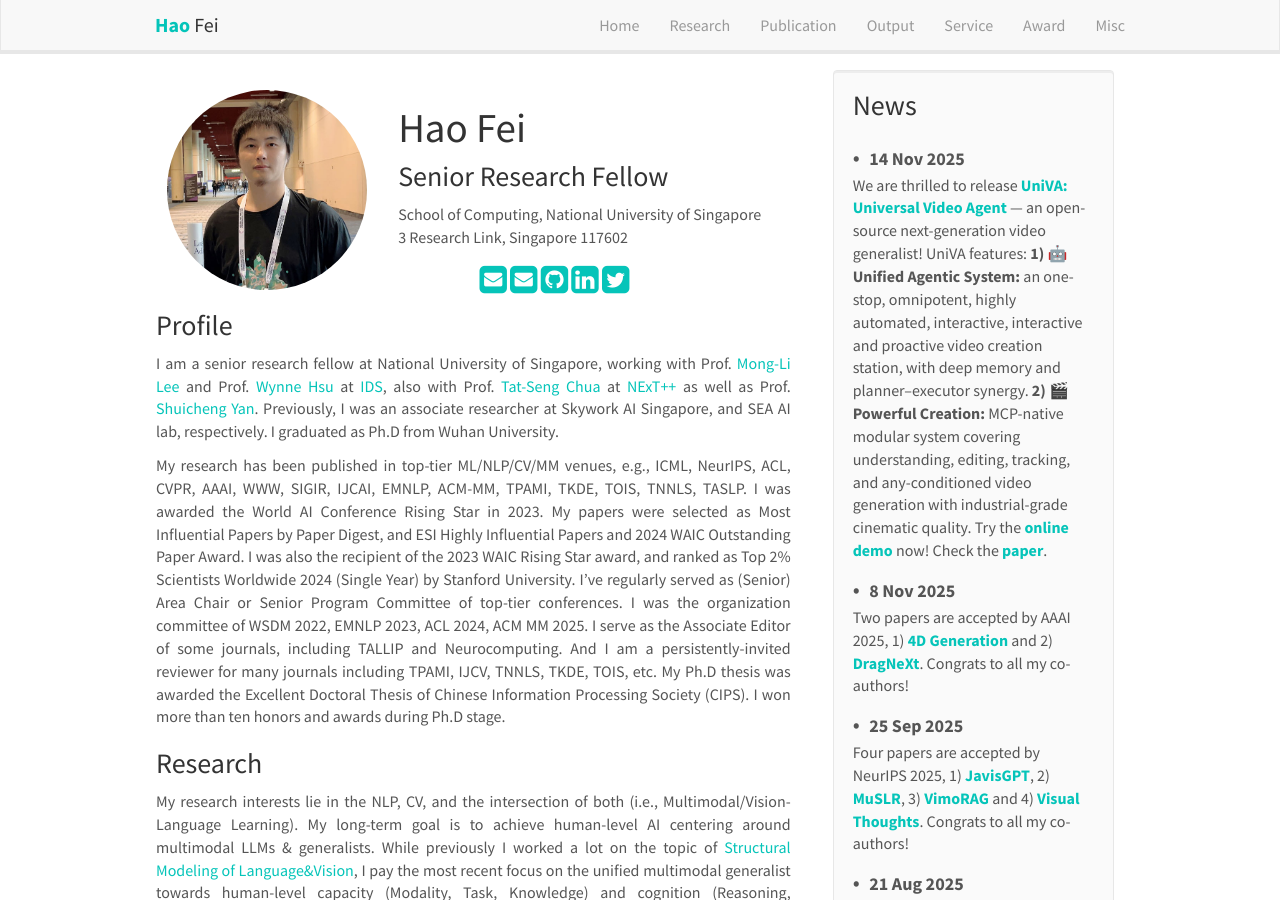
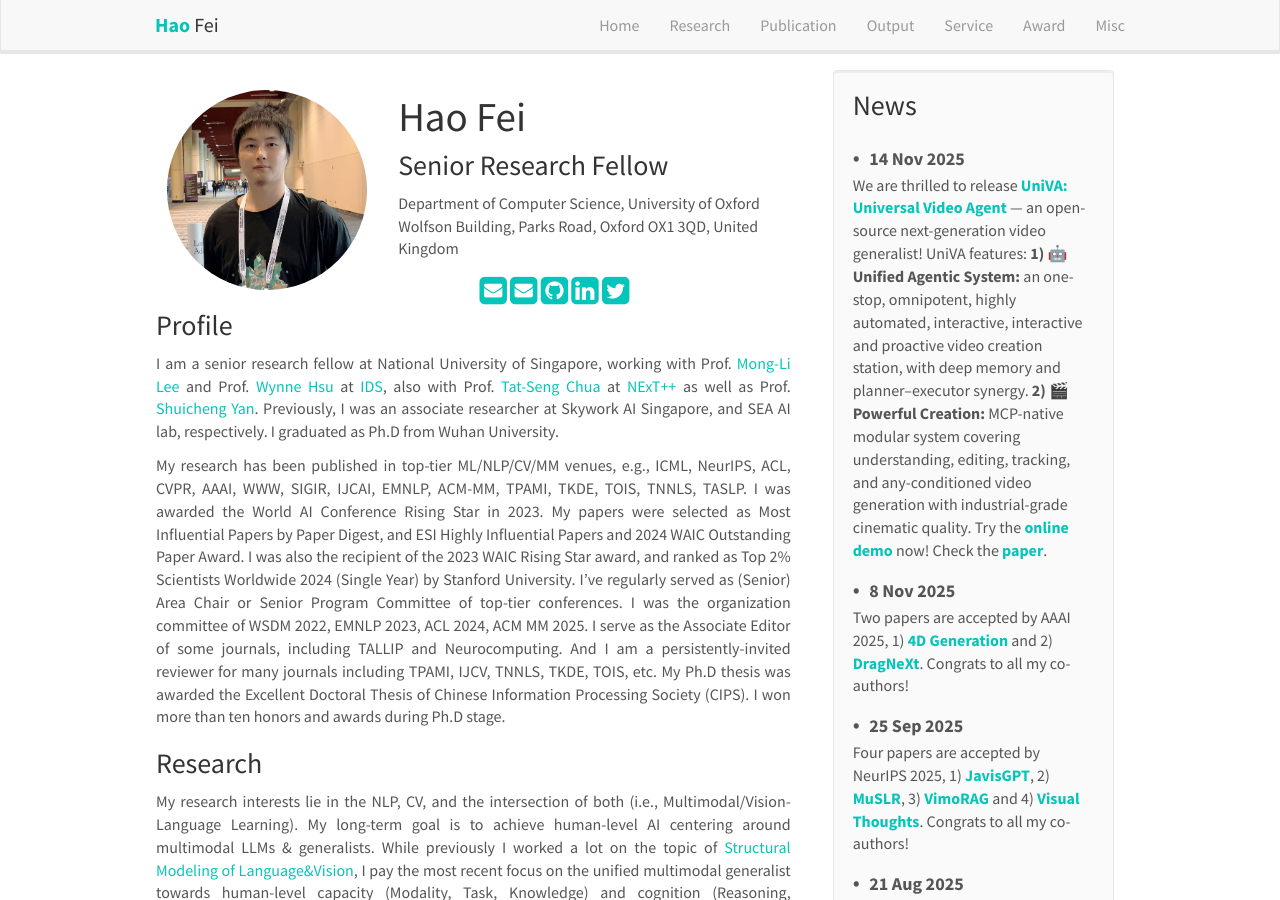
Before and after one commit to scofield7419/scofield7419.github.io, a Jekyll site: the page built from _pages/home.md, in a window 1280 px wide and 900 px high. Built offline with Jekyll 4.4.1, drawn with Linux system fonts in a browser that asks for light colours; nearby versions of some CDN libraries; comment, search, counter and statistics services are not loaded; a style sheet for code colours, icons or effects is not loaded.

Commit message:
Update pi.yml

```diff
--- a/_data/pi.yml
+++ b/_data/pi.yml
@@ -1,7 +1,7 @@
 - name: Hao Fei
   photo: feihao-potriat.jpg
   info: Senior Research Fellow
-  email: haofei37@nus.edu.sg
+  email: hao.fei@bdi.ox.ac.uk
   email2: haofei7419@gmail.com
   github: https://github.com/scofield7419
   dblp: https://dblp.uni-trier.de/pid/81/3569-1.html
@@ -11,5 +11,5 @@
   linkedin: https://www.linkedin.com/in/hao-fei-27769b140/
   twitter: https://x.com/ScottNLP
   cv: #
-  location1: School of Computing, National University of Singapore
-  location2: 3 Research Link, Singapore 117602
+  location1: Department of Computer Science, University of Oxford
+  location2: Wolfson Building, Parks Road, Oxford OX1 3QD, United Kingdom
```
